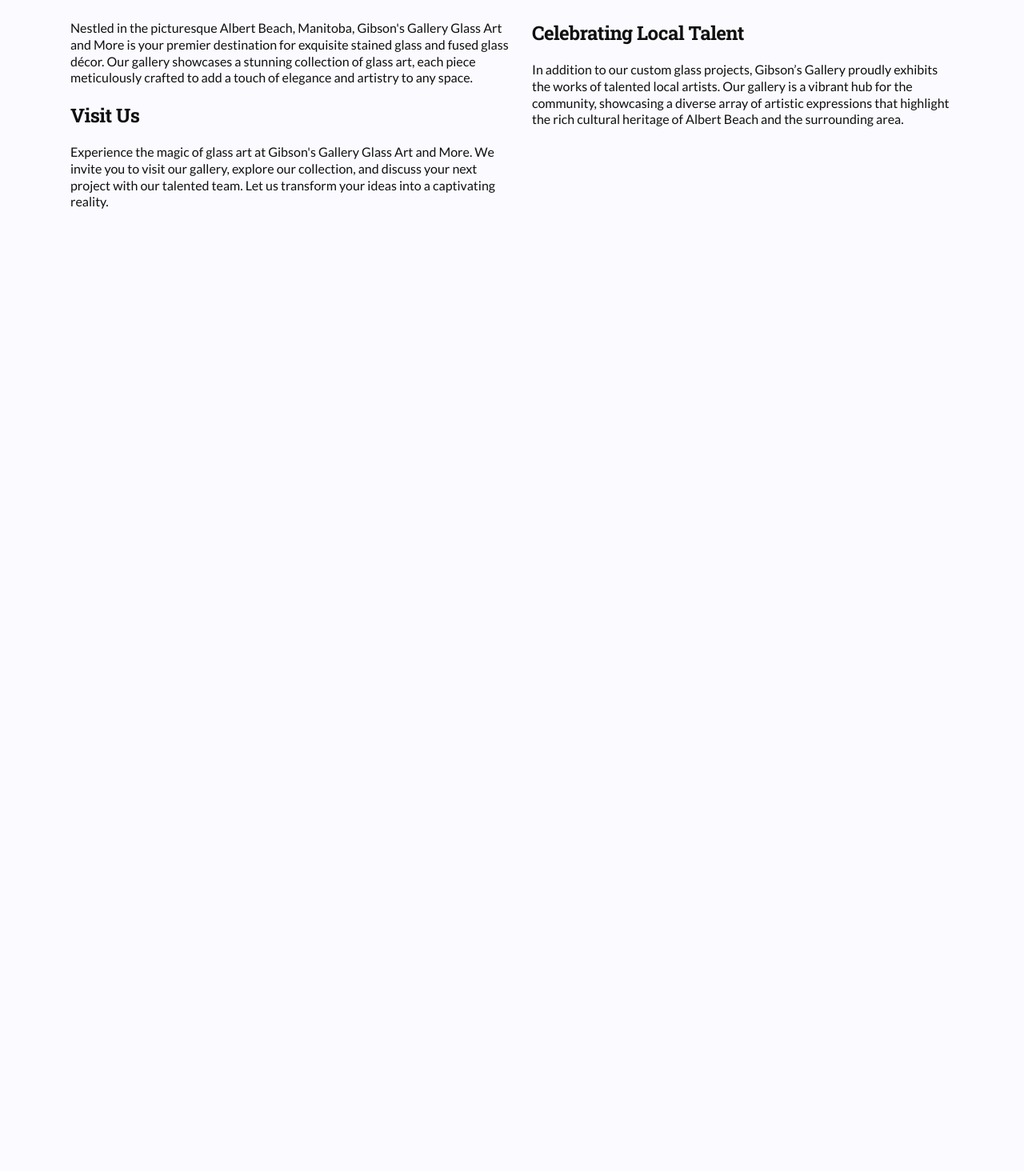
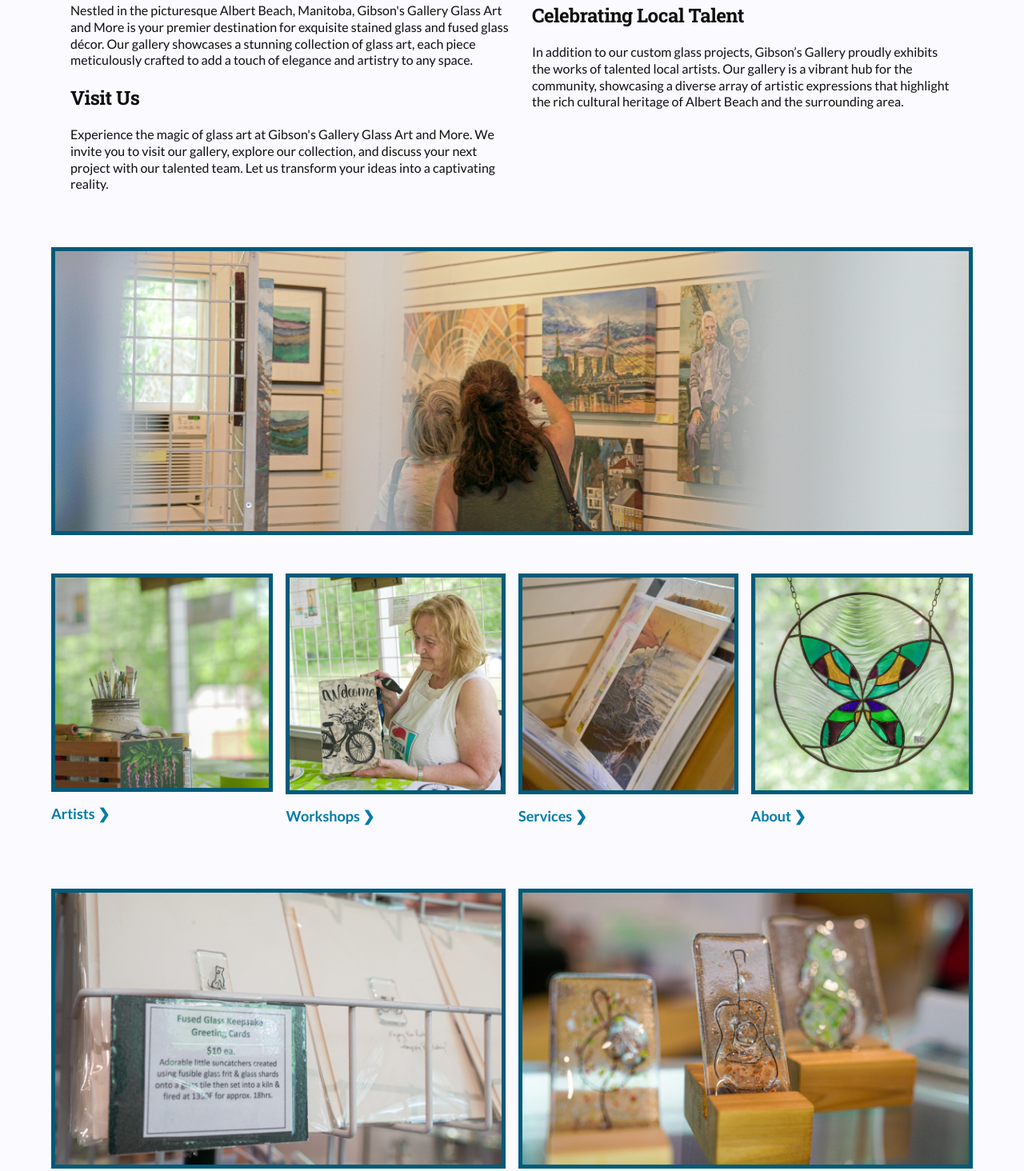
Before and after one commit to Vince-M/Gibsons-Glass-Gallery-static, a website: page index.html in a window 1280 px wide. Shown: the part 827-2291 px from the top of the page at 80% size. Before the commit the page ends 1110 px from the top, so only its background shows below. Drawn offline with Linux system fonts and the light colour scheme.

Commit message:
add images to index page. layout and style for desktop

```diff
--- a/app/scss/components/_frontPage.scss
+++ b/app/scss/components/_frontPage.scss
@@ -1,4 +1,8 @@
 @use '../util' as u;
+
+h1.intro__heading {
+  margin-bottom: 0;
+}
 
 .intro {
 
@@ -11,6 +15,64 @@
     flex-direction: row;
     gap: 16px;
     padding: 0 u.rem(24);
+    margin-bottom: u.rem(48);
+  }
+
+  &__img {
+
+    &--lg {
+      border: 5px solid var(--darkBlue);
+      margin-bottom: u.rem(48);
+    }
+  }
+
+  &__featureImgs {
+    display: flex;
+    flex-direction: row;
+    gap: 16px;
+    margin-bottom: 80px;
+  }
+}
+
+.featureImg {
+  max-width: 100%;
+  height: auto;
+  border: 5px solid var(--darkBlue);
+  margin-bottom: 16px;
+
+  &__link {
+    font-family: var(--font-text);
+    color: var(--primaryBlue);
+    font-weight: 700;
+    font-size: u.rem(18);
+    text-decoration: none;
+    cursor: pointer;
+
+    &:hover {
+      color: var(--darkOrange);
+      text-decoration: underline;
+    }
+  }
+}
+
+.galleryPhotos {
+
+  &__twoCols {
+    display: flex;
+    flex-direction: row;
+    gap: 16px;
+    margin: 0 24px 40px;
+  }
+
+  &__fullWidth {
+    margin: 0 24px 40px;
+  }
+}
+
+.galleryPhoto {
+
+  &__img {
+    border: 5px solid var(--darkBlue);
   }
 }
 
@@ -19,6 +81,6 @@
     &__wrapper {
       width: min(100% - u.rem(48), u.rem(800));
       margin-inline: auto;
-      padding: u.rem(32) 0 u.rem(50);
+      padding: u.rem(32) 0 u.rem(48);
   }
 }
--- a/app/scss/components/_topnav.scss
+++ b/app/scss/components/_topnav.scss
@@ -21,6 +21,7 @@
 
   &__homelink {
     margin: 16px 0 16px;
+    cursor: pointer;
 
     @include u.breakpoint-down(small) {
       z-index: 100;
@@ -132,9 +133,11 @@
     font-weight: 400;
     color: var(--primaryBlueDark);
     text-decoration: none;
+    cursor: pointer;
 
     &:hover {
       color: var(--darkOrange);
+      text-decoration: underline;
     }
   }
 }
--- a/index.html
+++ b/index.html
@@ -70,19 +70,19 @@
 
           <ul class="topnav__links">
             <li class="topnav__item">
-              <a href="artists.html" class="topnav__link">Artists</a>
+              <a href="artists.html" class="topnav__link">Artists &#10095;</a>
             </li>
             <li class="topnav__item">
-              <a href="workshops.html" class="topnav__link">Workshops</a>
+              <a href="workshops.html" class="topnav__link">Workshops &#10095;</a>
             </li>
             <li class="topnav__item">
-              <a href="services.html" class="topnav__link">Services</a>
+              <a href="services.html" class="topnav__link">Services &#10095;</a>
             </li>
             <li class="topnav__item">
-              <a href="about.html" class="topnav__link">About</a>
+              <a href="about.html" class="topnav__link">About &#10095;</a>
             </li>
             <li class="topnav__item">
-              <a href="contact.html" class="topnav__link">Contact</a>
+              <a href="contact.html" class="topnav__link">Contact &#10095;</a>
             </li>
           </ul>
 
@@ -97,11 +97,6 @@
   =================================================== -->
   <main id="main" class="main" role="main">
 
-    <!-- <section class="hero">
-
-      <div class="hero featureImage"></div>
-
-    </section> -->
 
     <!-- HERO SECTION START -->
     <section class="indexHero">
@@ -112,7 +107,7 @@
     <!-- HERO SECTION END -->
 
 
-    <section class="wrapper">
+    <section class="wrapper intro">
       <div class="intro_header heading__wrapper">
         <h1 class="intro__heading">Welcome to Gibson's Gallery Glass Art and More</h1>
       </div>
@@ -127,12 +122,43 @@
           <p>In addition to our custom glass projects, Gibson’s Gallery proudly exhibits the works of talented local artists. Our gallery is a vibrant hub for the community, showcasing a diverse array of artistic expressions that highlight the rich cultural heritage of Albert Beach and the surrounding area.</p>
         </div>
       </div>
+      <div class="wrapper intro__img--lg">
+        <img src="img/intro__img--lg.jpg" alt="visitors in the Gallery appreciating the artwork" width="1200" height="350">
+      </div>
+      <div class="wrapper intro__featureImgs">
+        <div class="featureImg__artists">
+          <img class="featureImg" src="img/featureImg__artists_560x556.jpg" alt="paintbrushes in a jar, other artists supplies" width="560" height="556">
+          <a class="featureImg__link" href="artists.html">Artists &#10095;</a>
+        </div>
+        <div class="featureImg__workshops">
+          <img class="featureImg" src="img/featureImg__workshops_560x556.jpg" alt="workshop participant showing her painting on tyndal stone" width="560" height="556">
+          <a class="featureImg__link" href="workshops.html">Workshops &#10095;</a>
+        </div>
+        <div class="featureImg__services">
+          <img class="featureImg"  src="img/featureImg__services_560x556.jpg" alt="prints for sale in a flip case" width="560" height="556">
+          <a class="featureImg__link" href="services.html">Services &#10095;</a>
+        </div>
+        <div class="featureImg__about">
+          <img class="featureImg" src="img/featureImg__about_560x556.jpg" alt="Gibson's Gallery logo as stained glass hanging in the window" width="560" height="556">
+          <a class="featureImg__link" href="about.html">About &#10095;</a>
+        </div>
+      </div>
     </section>
     <section class="workshopInfo">
 
     </section>
-    <section class="galleryPhotos">
-
+    <section class="wrapper galleryPhotos">
+      <div class="galleryPhotos__twoCols">
+        <div class="galleryPhotos__col1">
+          <img class="galleryPhoto__img" src="img/galleryPhoto1__1180x700.jpg" alt="Fused Glass Keepsake Greeting Cards in stand" width="590" height="350">
+        </div>
+        <div class="galleryPhotos__col2">
+          <img class="galleryPhoto__img" src="img/galleryPhoto2__1180x700.jpg" alt="Wire fused between class guitar and music notes in stand" width="590" height="350">
+        </div>
+      </div>
+      <div class="galleryPhotos__fullWidth">
+        <img class="galleryPhoto__img" src="img/galleryPhoto__fullWidth.jpg" alt="Gallery wall featuring various paintings" width="1200" height="500">
+      </div>
     </section>
     <section class="testiomonials">
 
```
Also changed, not shown: dist/style.css, img/Rectangle 129.jpg (added), img/featureImg__about_560x556.jpg (added), img/featureImg__artists_560x556.jpg (added), img/featureImg__services_560x556.jpg (added), img/featureImg__workshops_560x556.jpg (added), img/galleryPhoto1__1180x700.jpg (added), img/galleryPhoto2__1180x700.jpg (added), img/galleryPhoto__fullWidth.jpg (added), img/intro__img--lg.jpg (added), 1 other file.
